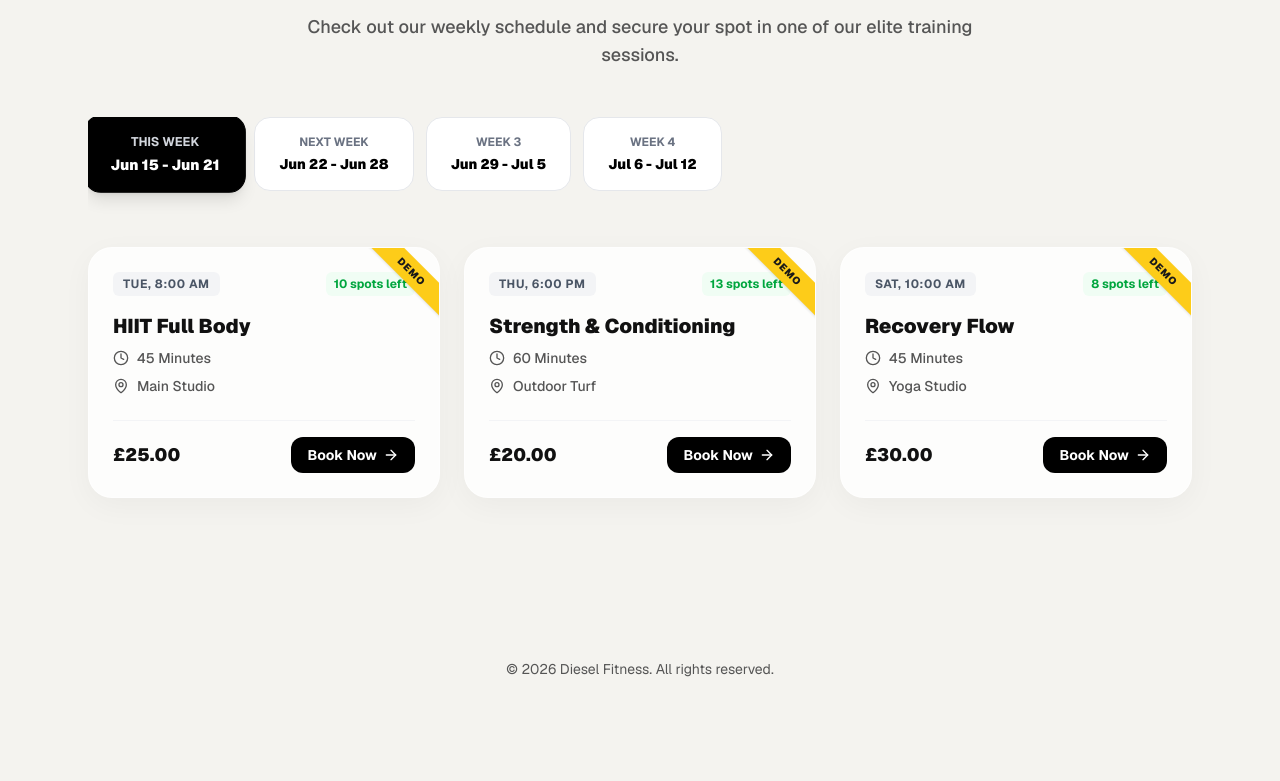
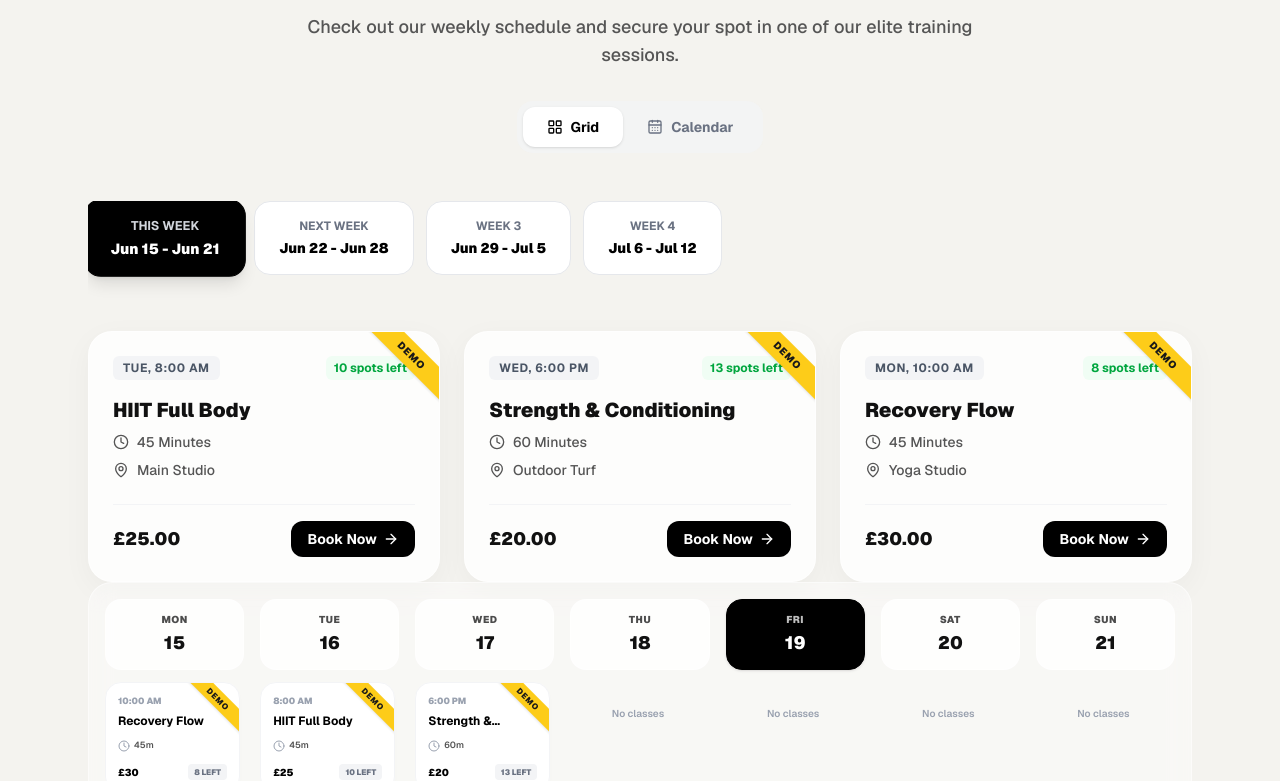
Before and after one commit to ryan1234621/Diesel-Fitness-Demo, a Next.js app: page / in a window 1280 px wide. Shown: the part 1139-1920 px from the top of the page. Before the commit the page ends 1850 px from the top, so only its background shows below. Built offline with nearby package versions, Linux system fonts and the light colour scheme; no server answers; the database is empty.

Commit message:
feat: Add calendar view toggle and dynamic weekly placeholders

```diff
--- a/src/components/landing/WeeklySchedule.tsx
+++ b/src/components/landing/WeeklySchedule.tsx
@@ -4,7 +4,7 @@ import { useState, useEffect } from "react";
 import { supabase } from "@/lib/supabase";
 import { useAuth } from "@/contexts/AuthContext";
 import { format, addWeeks, startOfWeek, endOfWeek, isWithinInterval } from "date-fns";
-import { Loader2, Calendar as CalendarIcon, MapPin, Clock, ArrowRight } from "lucide-react";
+import { Loader2, Calendar as CalendarIcon, MapPin, Clock, ArrowRight, LayoutGrid, CalendarDays } from "lucide-react";
 import Link from "next/link";
 import { useRouter } from "next/navigation";
 
@@ -31,6 +31,7 @@ export function WeeklySchedule() {
   const router = useRouter();
   const [sessions, setSessions] = useState<Session[]>([]);
   const [loading, setLoading] = useState(true);
+  const [viewMode, setViewMode] = useState<"grid" | "calendar">("grid");
 
   // Initialize with current week
   const today = new Date();
@@ -105,37 +106,43 @@ export function WeeklySchedule() {
 
   // Implement placeholder data if no sessions exist for the selected week
   if (!loading && displaySessions.length === 0) {
+    // Generate a simple deterministic offset based on the week timestamp to vary the demo schedule
+    const weekSeed = selectedWeekStart.getTime() / 10000;
+    const vary1 = Math.floor(weekSeed % 3);
+    const vary2 = Math.floor(weekSeed % 4);
+    const vary3 = Math.floor(weekSeed % 5);
+
     displaySessions = [
       {
         id: "placeholder-1",
-        start_time: new Date(selectedWeekStart.getTime() + 24 * 60 * 60 * 1000 * 1 + 8 * 60 * 60 * 1000).toISOString(), // Tuesday 8am
-        end_time: new Date(selectedWeekStart.getTime() + 24 * 60 * 60 * 1000 * 1 + 9 * 60 * 60 * 1000).toISOString(),
+        start_time: new Date(selectedWeekStart.getTime() + 24 * 60 * 60 * 1000 * (1 + vary1) + 8 * 60 * 60 * 1000).toISOString(),
+        end_time: new Date(selectedWeekStart.getTime() + 24 * 60 * 60 * 1000 * (1 + vary1) + 9 * 60 * 60 * 1000).toISOString(),
         max_slots: 10,
         location: "Main Studio",
         price: 25,
-        session_types: { id: "t1", title: "HIIT Full Body", duration_minutes: 45 },
+        session_types: { id: "t1", title: vary1 === 0 ? "HIIT Full Body" : vary1 === 1 ? "Endurance Bootcamp" : "Core Crusher", duration_minutes: 45 },
         bookings: [],
         isPlaceholder: true
       },
       {
         id: "placeholder-2",
-        start_time: new Date(selectedWeekStart.getTime() + 24 * 60 * 60 * 1000 * 3 + 18 * 60 * 60 * 1000).toISOString(), // Thursday 6pm
-        end_time: new Date(selectedWeekStart.getTime() + 24 * 60 * 60 * 1000 * 3 + 19 * 60 * 60 * 1000).toISOString(),
+        start_time: new Date(selectedWeekStart.getTime() + 24 * 60 * 60 * 1000 * (2 + (vary2 % 2)) + 18 * 60 * 60 * 1000).toISOString(),
+        end_time: new Date(selectedWeekStart.getTime() + 24 * 60 * 60 * 1000 * (2 + (vary2 % 2)) + 19 * 60 * 60 * 1000).toISOString(),
         max_slots: 15,
         location: "Outdoor Turf",
         price: 20,
-        session_types: { id: "t2", title: "Strength & Conditioning", duration_minutes: 60 },
+        session_types: { id: "t2", title: vary2 < 2 ? "Strength & Conditioning" : "Kettlebell Flow", duration_minutes: 60 },
         bookings: [{ id: "b1" }, { id: "b2" }], // Fake bookings
         isPlaceholder: true
       },
       {
         id: "placeholder-3",
-        start_time: new Date(selectedWeekStart.getTime() + 24 * 60 * 60 * 1000 * 5 + 10 * 60 * 60 * 1000).toISOString(), // Saturday 10am
-        end_time: new Date(selectedWeekStart.getTime() + 24 * 60 * 60 * 1000 * 5 + 11 * 60 * 60 * 1000).toISOString(),
+        start_time: new Date(selectedWeekStart.getTime() + 24 * 60 * 60 * 1000 * (vary3) + 10 * 60 * 60 * 1000).toISOString(),
+        end_time: new Date(selectedWeekStart.getTime() + 24 * 60 * 60 * 1000 * (vary3) + 11 * 60 * 60 * 1000).toISOString(),
         max_slots: 8,
         location: "Yoga Studio",
         price: 30,
-        session_types: { id: "t3", title: "Recovery Flow", duration_minutes: 45 },
+        session_types: { id: "t3", title: vary3 % 2 === 0 ? "Recovery Flow" : "Power Vinyasa", duration_minutes: 45 },
         bookings: [],
         isPlaceholder: true
       }
@@ -146,9 +153,31 @@ export function WeeklySchedule() {
     <section className="py-20 bg-[var(--background)] px-6 relative z-10 w-full max-w-6xl mx-auto">
       <div className="mb-12 text-center">
         <h2 className="text-4xl md:text-5xl font-black tracking-tight mb-4">Upcoming Sessions</h2>
-        <p className="text-[var(--text-secondary)] text-lg max-w-2xl mx-auto font-medium">
+        <p className="text-[var(--text-secondary)] text-lg max-w-2xl mx-auto font-medium mb-8">
           Check out our weekly schedule and secure your spot in one of our elite training sessions.
         </p>
+
+        {/* View Toggle */}
+        <div className="inline-flex items-center bg-gray-100/80 backdrop-blur-sm p-1.5 rounded-2xl">
+          <button
+            onClick={() => setViewMode("grid")}
+            className={`flex items-center gap-2 px-6 py-2.5 rounded-xl font-bold text-sm transition-all ${
+              viewMode === "grid" ? "bg-white text-black shadow-sm" : "text-gray-500 hover:text-black hover:bg-white/50"
+            }`}
+          >
+            <LayoutGrid className="w-4 h-4" />
+            Grid
+          </button>
+          <button
+            onClick={() => setViewMode("calendar")}
+            className={`flex items-center gap-2 px-6 py-2.5 rounded-xl font-bold text-sm transition-all ${
+              viewMode === "calendar" ? "bg-white text-black shadow-sm" : "text-gray-500 hover:text-black hover:bg-white/50"
+            }`}
+          >
+            <CalendarDays className="w-4 h-4" />
+            Calendar
+          </button>
+        </div>
       </div>
 
       {/* Week Selector */}
@@ -178,14 +207,16 @@ export function WeeklySchedule() {
         })}
       </div>
 
-      {/* Sessions Grid */}
+      {/* Sessions Content */}
       <div className="min-h-[300px]">
         {loading ? (
           <div className="flex justify-center items-center h-48">
             <Loader2 className="w-8 h-8 animate-spin text-gray-400" />
           </div>
         ) : (
-          <div className="grid grid-cols-1 md:grid-cols-2 lg:grid-cols-3 gap-6">
+          <>
+            {/* GRID VIEW (Default, and fallback for mobile if calendar is selected) */}
+            <div className={`grid grid-cols-1 md:grid-cols-2 lg:grid-cols-3 gap-6 ${viewMode === 'grid' ? 'block' : 'hidden md:hidden'}`}>
               {displaySessions.map((session) => {
                 const bookedCount = session.bookings?.length || 0;
                 const isFull = bookedCount >= session.max_slots;
@@ -250,6 +281,114 @@ export function WeeklySchedule() {
                 );
               })}
             </div>
+
+            {/* CALENDAR VIEW (Desktop only) */}
+            <div className={`hidden md:grid grid-cols-7 gap-4 bg-white/40 p-4 rounded-3xl border border-white/50 backdrop-blur-md ${viewMode === 'calendar' ? 'block' : 'hidden'}`}>
+              {Array.from({ length: 7 }).map((_, idx) => {
+                const day = new Date(selectedWeekStart);
+                day.setDate(selectedWeekStart.getDate() + idx);
+
+                const daySessions = displaySessions.filter(s => {
+                  const sDate = new Date(s.start_time);
+                  return sDate.getDate() === day.getDate() &&
+                         sDate.getMonth() === day.getMonth() &&
+                         sDate.getFullYear() === day.getFullYear();
+                });
+                const isToday = new Date().toDateString() === day.toDateString();
+
+                return (
+                  <div key={idx} className="flex flex-col min-h-[450px] space-y-3">
+                    <div className={`p-3 rounded-2xl text-center flex flex-col border ${
+                      isToday ? 'bg-black text-white border-black shadow-sm' : 'bg-white/80 border-white/50'
+                    }`}>
+                      <span className="text-[10px] font-black uppercase tracking-wider opacity-75">
+                        {format(day, "EEE")}
+                      </span>
+                      <span className="text-lg font-black mt-0.5">
+                        {format(day, "d")}
+                      </span>
+                    </div>
+
+                    <div className="flex-1 space-y-2.5 overflow-y-auto max-h-[500px] pr-1">
+                      {daySessions.length === 0 ? (
+                        <div className="text-[10px] font-semibold text-gray-400 text-center py-6">
+                          No classes
+                        </div>
+                      ) : (
+                        daySessions.map(session => {
+                          const bookedCount = session.bookings?.length || 0;
+                          const isFull = bookedCount >= session.max_slots;
+                          const spotsLeft = session.max_slots - bookedCount;
+
+                          return (
+                            <div
+                              key={session.id}
+                              onClick={(e) => !isFull && handleBookClick(e, session.id, session.isPlaceholder)}
+                              className={`p-3 rounded-2xl border text-left transition-all hover:-translate-y-0.5 shadow-[0_2px_8px_rgba(0,0,0,0.01)] hover:shadow-md relative overflow-hidden ${
+                                isFull
+                                  ? 'bg-red-50/50 border-red-100 cursor-not-allowed'
+                                  : 'bg-white border-gray-100 hover:border-black/20 cursor-pointer'
+                              }`}
+                            >
+                              {session.isPlaceholder && (
+                                <div className="absolute top-2 right-[-25px] bg-yellow-400 text-black text-[8px] font-black uppercase tracking-widest py-0.5 px-8 rotate-45 opacity-90 shadow-sm z-10">
+                                  Demo
+                                </div>
+                              )}
+                              <span className="text-[9px] font-black text-gray-400 block mb-1">
+                                {format(new Date(session.start_time), "h:mm a")}
+                              </span>
+                              <h4 className="font-bold text-xs text-black line-clamp-1 pr-3">
+                                {session.session_types?.title}
+                              </h4>
+
+                              <div className="flex flex-col gap-1 mt-2.5 text-[9px] text-[var(--text-secondary)] font-semibold">
+                                <span className="flex items-center gap-1">
+                                  <Clock className="w-3 h-3 text-gray-400 shrink-0" />
+                                  {session.session_types?.duration_minutes}m
+                                </span>
+                              </div>
+
+                              <div className="mt-3 flex items-center justify-between">
+                                <span className="text-[10px] font-black text-black">
+                                  {session.price > 0 ? `£${session.price.toFixed(0)}` : "Free"}
+                                </span>
+
+                                {isFull ? (
+                                  <span className="text-[8px] font-black text-red-700 uppercase bg-red-100 px-1.5 py-0.5 rounded">
+                                    Full
+                                  </span>
+                                ) : (
+                                  <span className="text-[8px] font-black text-gray-500 uppercase bg-gray-100 px-1.5 py-0.5 rounded">
+                                    {spotsLeft} left
+                                  </span>
+                                )}
+                              </div>
+                            </div>
+                          );
+                        })
+                      )}
+                    </div>
+                  </div>
+                );
+              })}
+            </div>
+
+            {/* Mobile Fallback Message for Calendar View */}
+            {viewMode === 'calendar' && (
+              <div className="md:hidden text-center py-10 px-4 bg-gray-50 rounded-2xl border border-gray-100">
+                <CalendarDays className="w-10 h-10 text-gray-300 mx-auto mb-3" />
+                <h3 className="font-bold text-gray-900 mb-1">Desktop Only View</h3>
+                <p className="text-sm text-gray-500">The calendar view is optimized for larger screens. Switch back to grid view for mobile.</p>
+                <button
+                  onClick={() => setViewMode("grid")}
+                  className="mt-4 px-4 py-2 bg-black text-white text-sm font-bold rounded-lg shadow-sm"
+                >
+                  View Grid
+                </button>
+              </div>
+            )}
+          </>
         )}
       </div>
     </section>
```
Lines whose indentation alone changed are shown as unchanged.
